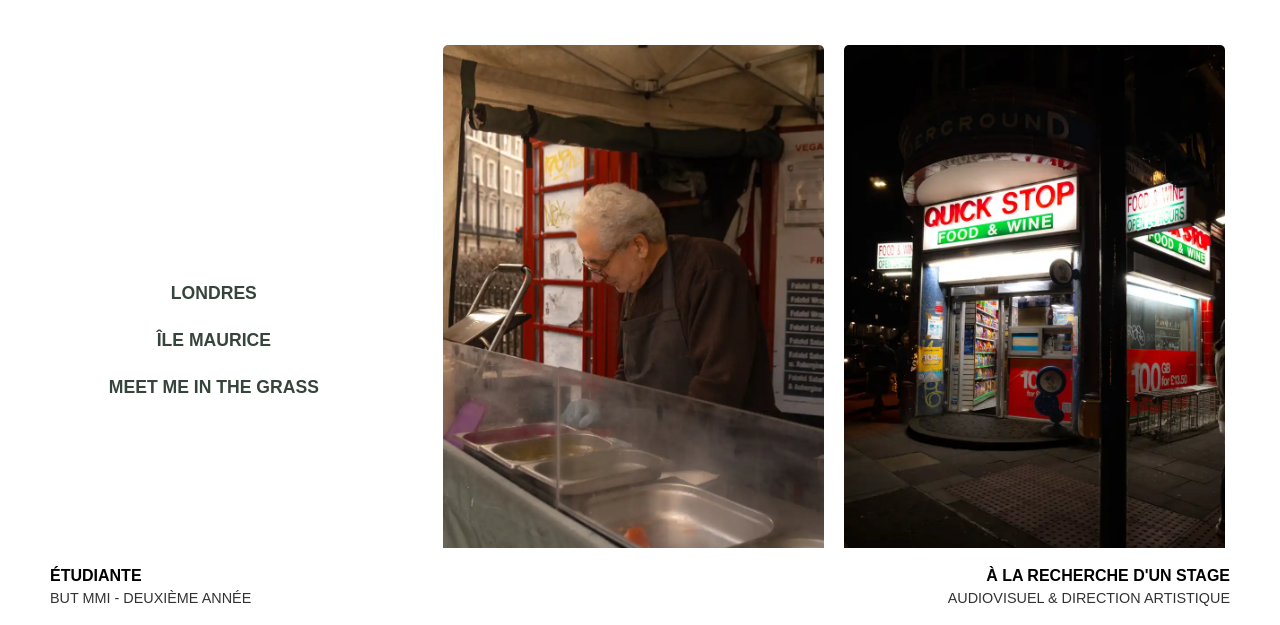
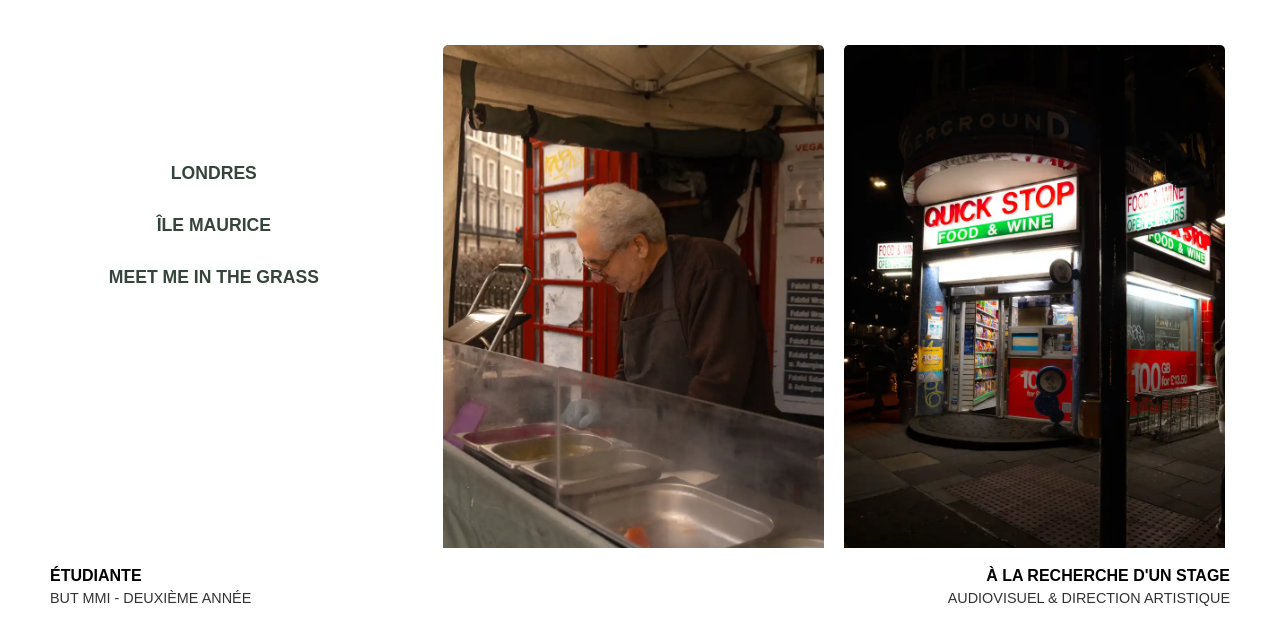
Before and after one commit to MadhviH/portfolio, a plain HTML site: page photos.html in a window 1280 px wide. Shown: the part 175-800 px from the top of the page. Drawn offline with Linux system fonts and the light colour scheme; files whose address does not match are found by name; a web font is replaced by a local one.

Commit message:
Update filter position

```diff
--- a/css/photos.css
+++ b/css/photos.css
@@ -327,13 +327,14 @@ hr{
         padding-right: 40px;
     }
 
-    .sidebar{
+    .sidebar {
         width: 30%;
         padding: 20px 0;
-        background-color: transparent;
         display: flex;
         flex-direction: column;
+        justify-content: flex-start;
         align-items: center;
+        min-height: 80vh;
     }
 
     .sidebar p{
@@ -342,21 +343,19 @@ hr{
         margin-top: 40px;
     }
 
-    .filtre-container{
+    .filtre-container {
         font-family: "articulat-cf", sans-serif;
         font-weight: 800;
-        font-style: normal;
         font-size: 1.1rem;
         position: sticky;
-        top: 450px;
-        height: auto;
+        top: 50%;
+        transform: translateY(-50%);
         width: 100%;
         display: flex;
         flex-direction: column;
         align-items: center;
-        justify-content: flex-start;
+        gap: 15px;
         background-color: transparent;
-        border: none;
     }
 
     .filter-link{
```
